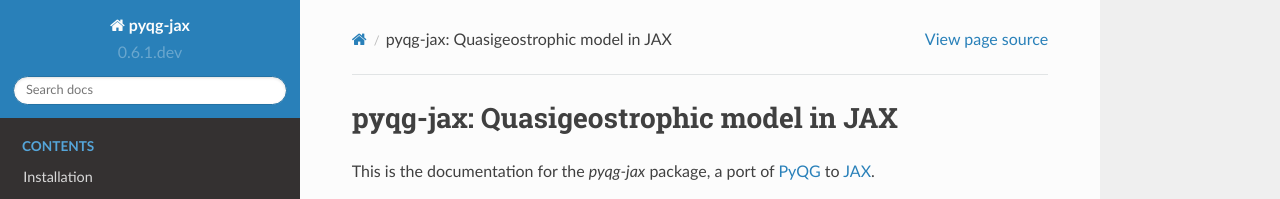
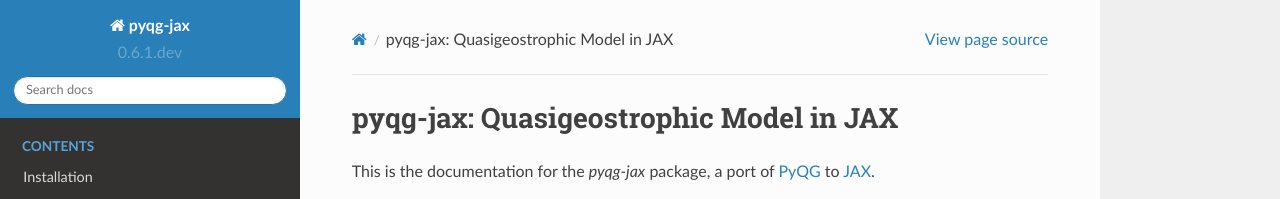
Before and after one commit to karlotness/pyqg-jax, a Sphinx documentation site: the page built from docs/index.rst, in a window 1280 px wide and 1036 px high. Shown: the top 199 px of the window. Built offline with Sphinx 7.4.7 and the Read the Docs theme 2.0.0, drawn with Linux system fonts in a browser that asks for light colours.

Commit message:
Fix capitalization of documentation title.

```diff
--- a/docs/index.rst
+++ b/docs/index.rst
@@ -1,4 +1,4 @@
-pyqg-jax: Quasigeostrophic model in JAX
+pyqg-jax: Quasigeostrophic Model in JAX
 =======================================
 
 This is the documentation for the `pyqg-jax` package, a port of `PyQG
```
